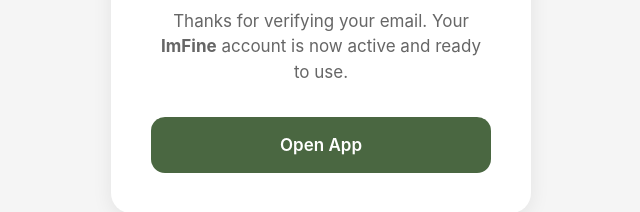
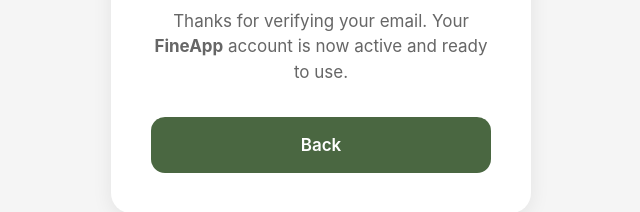
Before and after one commit to vius-dev/confirmation-page, a plain HTML site: page index.html in a window 1280 px wide. Shown: the part 390-602 px from the top of the page, 319-959 px from the left. Drawn offline with Linux system fonts and the light colour scheme.

Commit message:
Update index.html

```diff
--- a/index.html
+++ b/index.html
@@ -3,7 +3,7 @@
 <head>
   <meta charset="UTF-8" />
   <meta name="viewport" content="width=device-width, initial-scale=1.0" />
-  <title>Email Confirmed · ImFine</title>
+  <title>Email Confirmed · FineApp</title>
 
   <style>
     :root {
@@ -125,10 +125,10 @@
 
     <p>
       Thanks for verifying your email.
-      Your <strong>ImFine</strong> account is now active and ready to use.
+      Your <strong>FineApp</strong> account is now active and ready to use.
     </p>
 
-    <a class="button" id="openApp">Open App</a>
+    <a class="button" id="openApp">Back</a>
   </div>
 
   <script>
@@ -136,7 +136,7 @@
 
     openAppButton.addEventListener('click', () => {
       // Attempt to open the native app
-      window.location.href = 'imfine://';
+      window.location.href = 'fineapp://';
 
       // Give the OS time to switch to the app
       setTimeout(() => {
```
